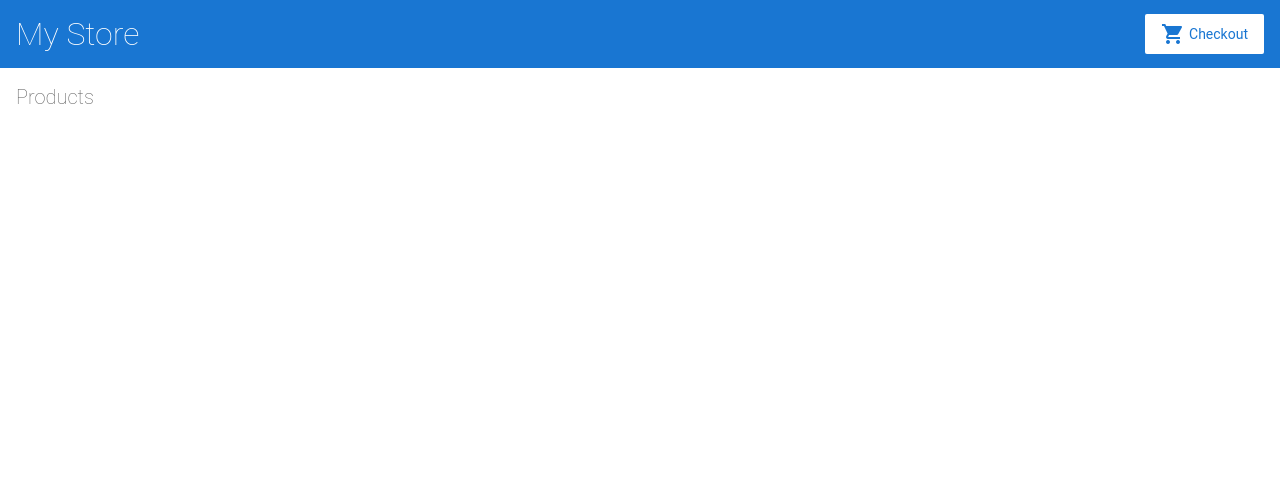
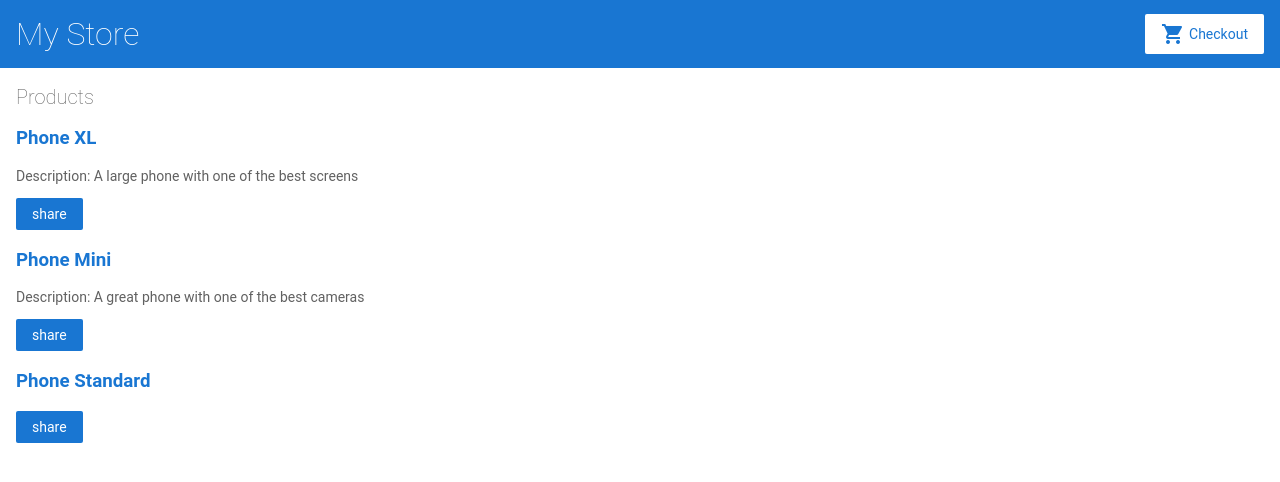
Before and after one commit to rlinkcpi/angular-kgpymc, an Angular app: page / in a window 1280 px wide. Shown: the top 482 px of the page. Built offline with nearby package versions, Linux system fonts and the light colour scheme.

Commit message:
2 files modified, 3 added

```diff
--- a/src/app/app.module.ts
+++ b/src/app/app.module.ts
@@ -6,6 +6,7 @@ import { ReactiveFormsModule } from '@angular/forms';
 import { AppComponent } from './app.component';
 import { TopBarComponent } from './top-bar/top-bar.component';
 import { ProductListComponent } from './product-list/product-list.component';
+import { ProductAlertsComponent } from './product-alerts/product-alerts.component';
 
 @NgModule({
   imports: [
@@ -18,7 +19,8 @@ import { ProductListComponent } from './product-list/product-list.component';
   declarations: [
     AppComponent,
     TopBarComponent,
-    ProductListComponent
+    ProductListComponent,
+    ProductAlertsComponent
   ],
   bootstrap: [
     AppComponent
--- /dev/null
+++ b/src/app/product-alerts/product-alerts.component.html
@@ -0,0 +1,3 @@
+<p *ngIf="product && product.price > 700">
+  <button>Notify Me</button>
+</p>
--- /dev/null
+++ b/src/app/product-alerts/product-alerts.component.ts
@@ -0,0 +1,17 @@
+import { Component, OnInit, Input } from '@angular/core';
+import { Product } from '../products';
+
+@Component({
+  selector: 'app-product-alerts',
+  templateUrl: './product-alerts.component.html',
+  styleUrls: ['./product-alerts.component.css']
+})
+export class ProductAlertsComponent implements OnInit {
+
+  @Input() product!: Product;
+  constructor() { }
+
+  ngOnInit() {
+  }
+
+}
--- a/src/app/product-list/product-list.component.html
+++ b/src/app/product-list/product-list.component.html
@@ -6,3 +6,24 @@ Copyright Google LLC. All Rights Reserved.
 Use of this source code is governed by an MIT-style license that
 can be found in the LICENSE file at https://angular.io/license
 -->
+
+<div *ngFor="let product of products">
+  <h3>
+    <a [title]="product.name + ' details'">
+      {{ product.name }}
+    </a>
+  </h3>
+  <p *ngIf="product.description">
+    Description: {{ product.description }}
+  </p>
+
+  <button (click)="share()">
+    share
+  </button>
+
+  <!--
+  <app-product-alerts [product]="product">
+  </app-product-alerts>
+  -->
+
+</div>
```
Also changed, not shown: src/app/product-alerts/product-alerts.component.css (added).
